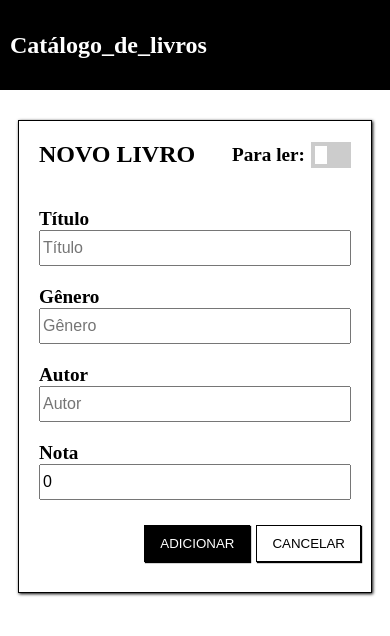
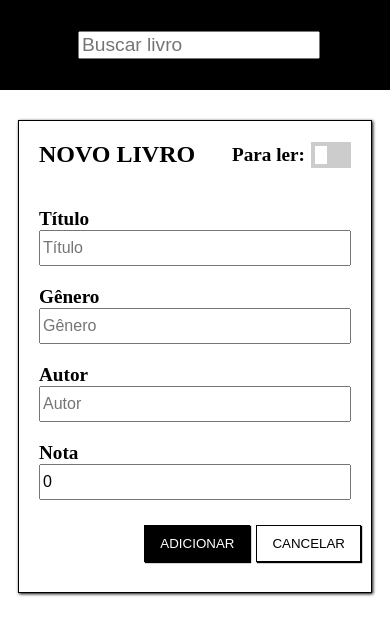
Before and after one commit to TomasCartman/catalogo_de_livros, a Next.js app: page /book in a window 390 px wide. Shown: the top 636 px of the page. Built offline with nearby package versions, Linux system fonts and the light colour scheme; some icons are missing.

Commit message:
created SearchComponent.jsx

```diff
--- a/src/components/Alert/Alert.jsx
+++ b/src/components/Alert/Alert.jsx
@@ -1,6 +1,7 @@
 import styles from './Alert.module.css'
 
 export default function Alert(props) {
+
 function successAdd() {
         return (
             <>
--- a/src/components/navbar/NavBar.jsx
+++ b/src/components/navbar/NavBar.jsx
@@ -1,13 +1,17 @@
 import styles from './NavBar.module.css'
 import { PiSquaresFourFill } from 'react-icons/pi'
 import windowUtils from '@/utils/windowUtils'
+import SearchComponent from '../search/SearchComponent'
 
 export default function NavBar({ children, toggleDropdown }) {
     return (
         <nav className={styles.navbar}>
             <h2
                 className={styles.pagetitle}
-                onClick={windowUtils.goToTopOfPage}>{children}</h2>
+                onClick={windowUtils.goToTopOfPage}>{children}
+            </h2>
+            <SearchComponent />
+
             <PiSquaresFourFill
                 size={25}
                 className={styles.icon}
--- a/src/components/navbar/NavBar.module.css
+++ b/src/components/navbar/NavBar.module.css
@@ -25,5 +25,10 @@
 @media (max-width: 770px) {
     .navbar {
         padding: 10px;
+        justify-content: flex-end;
+    }
+
+    .pagetitle {
+        display: none;
     }
 }
--- /dev/null
+++ b/src/components/search/SearchComponent.jsx
@@ -0,0 +1,12 @@
+import styles from './SearchComponent.module.css'
+
+export default function SearchComponent(props) {
+    return (
+        <div className={styles.container}>
+            <input
+                type="text"
+                className={styles.input}
+                placeholder='Buscar livro' />
+        </div>
+    )
+}
--- /dev/null
+++ b/src/components/search/SearchComponent.module.css
@@ -0,0 +1,19 @@
+.container {
+    position: fixed;
+    width: 30%;
+    right: 0;
+    left: 0;
+    margin: auto;
+}
+
+.input {
+    width: 100%;
+    font-size: 1.2rem;
+}
+
+
+@media (max-width: 770px) {
+    .container {
+        width: 60%;
+    }
+}
--- a/src/pages/index.jsx
+++ b/src/pages/index.jsx
@@ -12,6 +12,7 @@ import { BiSolidBookAdd } from 'react-icons/bi'
 import Head from 'next/head'
 import { useEffect, useState } from 'react'
 import axios from 'axios'
+import SearchComponent from '@/components/search/SearchComponent'
 
 const baseURL = 'api/books'
 
```
